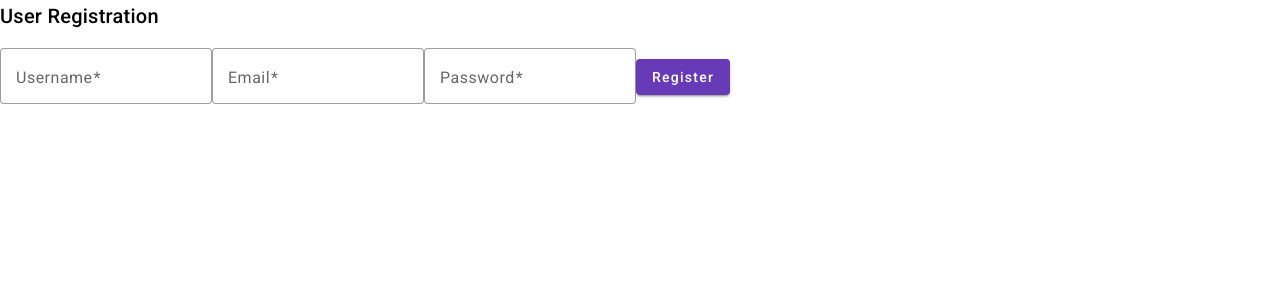
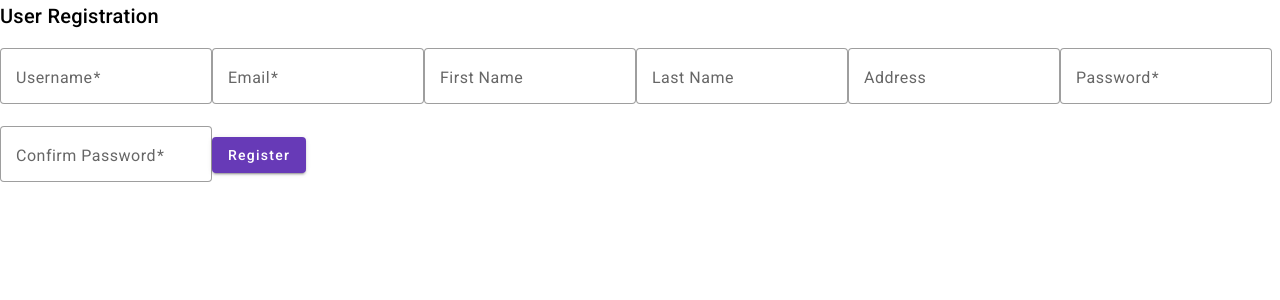
Before and after one commit to Emi7i/Jutjubic, an Angular app in the folder frontend/: page /register in a window 1280 px wide. Shown: the top 300 px of the page. Built offline with nearby package versions, Linux system fonts and the light colour scheme.

Commit message:
feat: name, surname and address to registration

```diff
--- a/frontend/src/app/components/login-form/login-form.component.css
+++ b/frontend/src/app/components/login-form/login-form.component.css
@@ -10,6 +10,11 @@
   margin-bottom: 16px;
 }
 
+.message.success {
+  color: green;
+  margin-top: 8px;
+}
+
 .message.error {
   color: red;
   margin-top: 8px;
--- a/frontend/src/app/components/register-form/register-form.component.html
+++ b/frontend/src/app/components/register-form/register-form.component.html
@@ -17,10 +17,32 @@
   </mat-form-field>
 
   <mat-form-field appearance="outline" class="full-width">
+    <mat-label>First Name</mat-label>
+    <input matInput formControlName="name" placeholder="Enter first name (optional)">
+  </mat-form-field>
+
+  <mat-form-field appearance="outline" class="full-width">
+    <mat-label>Last Name</mat-label>
+    <input matInput formControlName="surname" placeholder="Enter last name (optional)">
+  </mat-form-field>
+
+  <mat-form-field appearance="outline" class="full-width">
+    <mat-label>Address</mat-label>
+    <input matInput formControlName="address" placeholder="Enter address (optional)">
+  </mat-form-field>
+
+  <mat-form-field appearance="outline" class="full-width">
     <mat-label>Password</mat-label>
     <input matInput type="password" formControlName="password" placeholder="Enter password">
     <mat-error *ngIf="submitted && f.password.errors?.['required']">Password is required</mat-error>
     <mat-error *ngIf="submitted && f.password.errors?.['minlength']">Minimum 6 characters</mat-error>
+  </mat-form-field>
+
+  <mat-form-field appearance="outline" class="full-width">
+    <mat-label>Confirm Password</mat-label>
+    <input matInput type="password" formControlName="confirmPassword" placeholder="Confirm password">
+    <mat-error *ngIf="submitted && f.confirmPassword.errors?.['required']">Confirmation is required</mat-error>
+    <mat-error *ngIf="submitted && registerForm.errors?.['passwordsMismatch']">Passwords do not match</mat-error>
   </mat-form-field>
 
   <button mat-raised-button color="primary" type="submit" [disabled]="loading" class="full-width">
@@ -30,4 +52,5 @@
 
   <div *ngIf="successMessage" class="message success">{{ successMessage }}</div>
   <div *ngIf="errorMessage" class="message error">{{ errorMessage }}</div>
+
 </form>
--- a/frontend/src/app/components/register-form/register-form.component.ts
+++ b/frontend/src/app/components/register-form/register-form.component.ts
@@ -1,5 +1,5 @@
 import { Component, OnInit, Output, EventEmitter } from '@angular/core';
-import { FormGroup, FormControl, Validators } from '@angular/forms';
+import { FormGroup, FormControl, Validators, AbstractControl } from '@angular/forms';
 import { AuthService, RegisterRequest } from '../../services/auth.service';
 
 @Component({
@@ -15,7 +15,6 @@ export class RegisterFormComponent implements OnInit {
   errorMessage: string | null = null;
   successMessage: string | null = null;
 
-  // Emit form data to parent component when submitted (optional)
   @Output() formSubmitted = new EventEmitter<RegisterRequest>();
 
   constructor(private authService: AuthService) { }
@@ -24,12 +23,27 @@ export class RegisterFormComponent implements OnInit {
     this.registerForm = new FormGroup({
       username: new FormControl('', [Validators.required, Validators.minLength(3)]),
       email: new FormControl('', [Validators.required, Validators.email]),
+      name: new FormControl(''),       // optional
+      surname: new FormControl(''),    // optional
+      address: new FormControl(''),    // optional
       password: new FormControl('', [Validators.required, Validators.minLength(6)]),
-    });
+      confirmPassword: new FormControl('', [Validators.required])
+    }, { validators: this.passwordsMatchValidator });
   }
 
-  get f(): { username: FormControl; email: FormControl; password: FormControl } {
-    return this.registerForm.controls as { username: FormControl; email: FormControl; password: FormControl };
+
+  // Validator to ensure password and confirmPassword match
+  passwordsMatchValidator(group: AbstractControl): { [key: string]: boolean } | null {
+    const password = group.get('password')?.value;
+    const confirm = group.get('confirmPassword')?.value;
+    if (password && confirm && password !== confirm) {
+      return { passwordsMismatch: true };
+    }
+    return null;
+  }
+
+  get f(): any {
+    return this.registerForm.controls;
   }
 
   onSubmit(): void {
@@ -46,15 +60,17 @@ export class RegisterFormComponent implements OnInit {
     const formData: RegisterRequest = {
       username: this.f.username.value,
       email: this.f.email.value,
+      name: this.f.name.value,
+      surname: this.f.surname.value,
+      address: this.f.address.value,
       password: this.f.password.value
     };
 
-    // Call the AuthService to register the user
     this.authService.register(formData).subscribe({
       next: (msg) => {
-        this.successMessage = msg; // show success message
+        this.successMessage = msg;
         this.loading = false;
-        this.formSubmitted.emit(formData); // emit to parent if needed
+        this.formSubmitted.emit(formData);
         this.registerForm.reset();
         this.submitted = false;
       },
--- a/frontend/src/app/services/auth.service.ts
+++ b/frontend/src/app/services/auth.service.ts
@@ -1,12 +1,15 @@
 import { Injectable } from '@angular/core';
 import { HttpClient } from '@angular/common/http';
 import { Observable } from 'rxjs';
-import { environment } from '../../environments/environment'; // <-- import environment
+import { environment } from '../../environments/environment';
 
 export interface RegisterRequest {
   username: string;
   email: string;
   password: string;
+  name?: string;
+  surname?: string;
+  address?: string;
 }
 
 export interface LoginRequest {
@@ -23,7 +26,7 @@ export interface LoginResponse {
 })
 export class AuthService {
 
-  private readonly baseUrl = environment.apiUrl + '/auth'; // use environment variable
+  private readonly baseUrl = environment.apiUrl + '/auth';
 
   constructor(private http: HttpClient) { }
 
```
